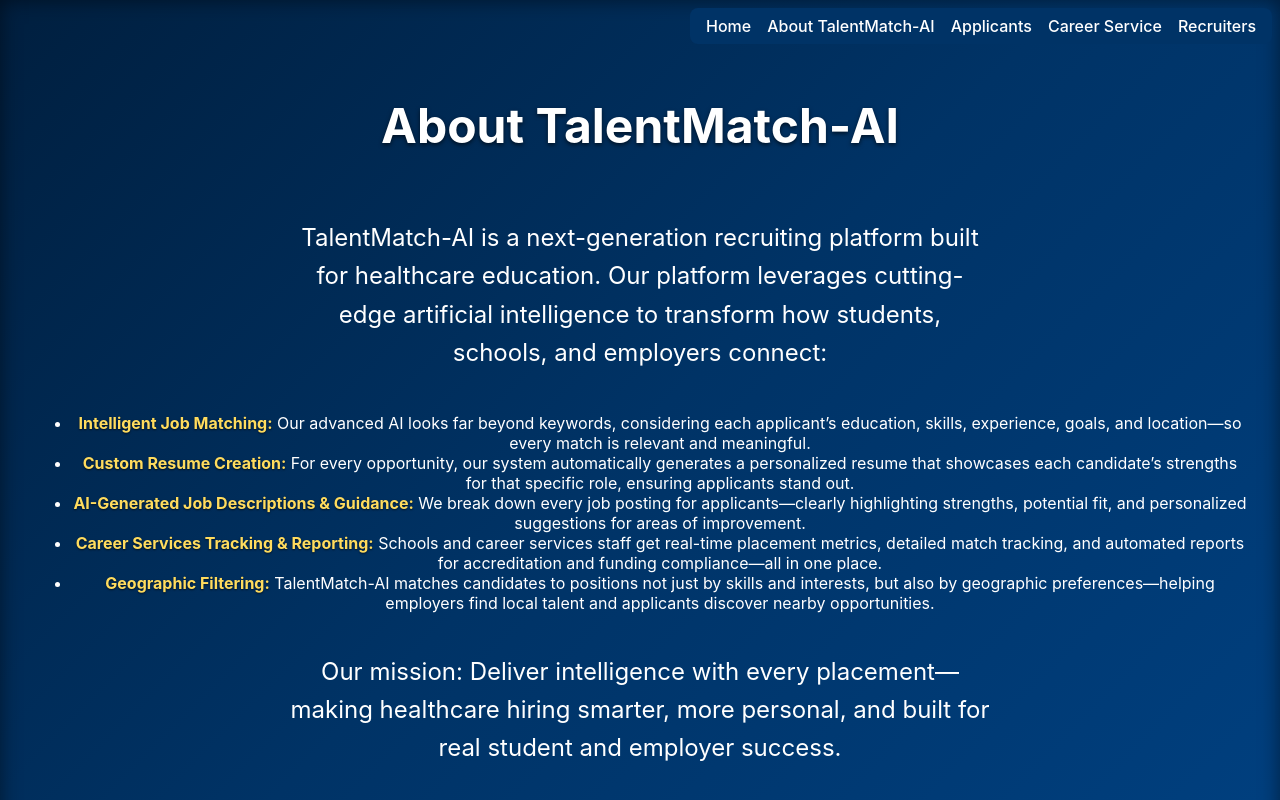
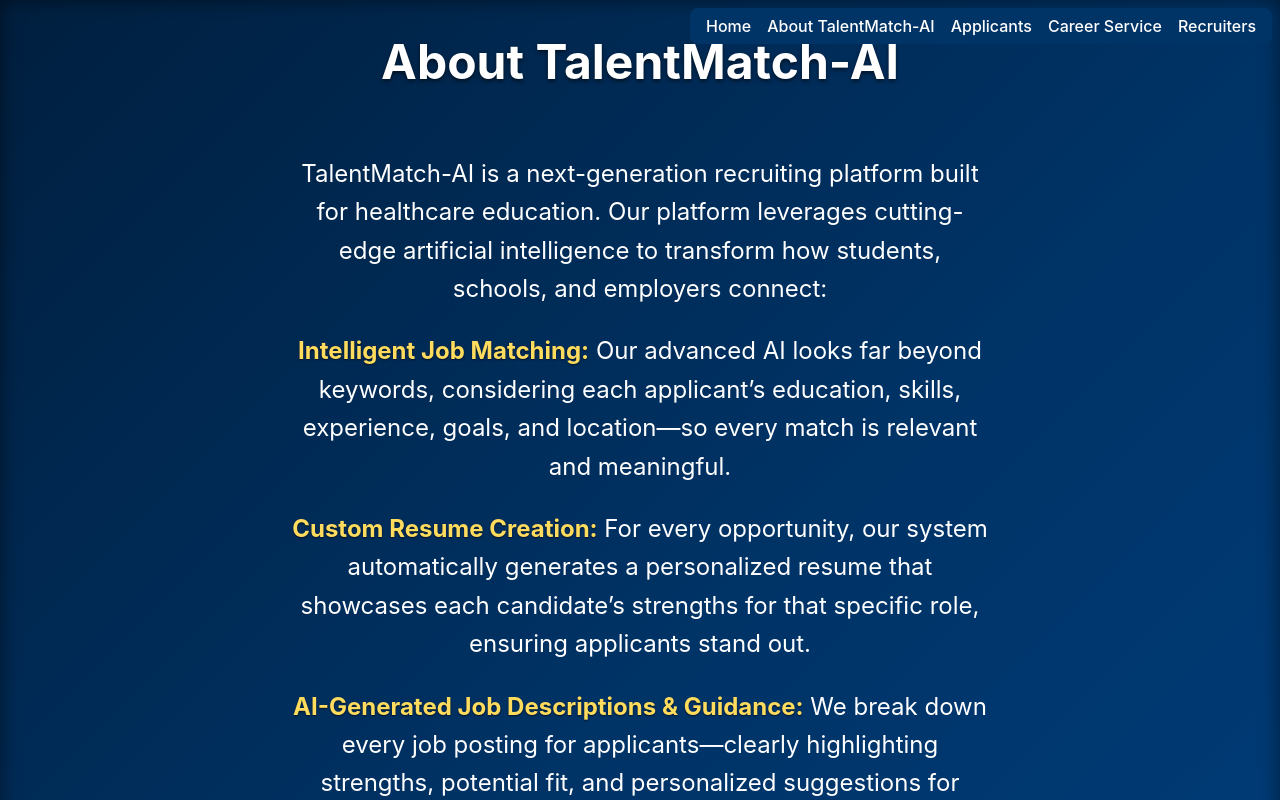
Before and after one commit to danny0ceanCA/airecruiting, a React (Create React App) app in the folder frontend/: page /about in a window 1280 px wide. Shown: the top 800 px of the page. Built offline with nearby package versions, Linux system fonts and the light colour scheme.

Commit message:
Remove bullet lists from about pages

```diff
--- a/frontend/src/AboutApplicants.js
+++ b/frontend/src/AboutApplicants.js
@@ -15,12 +15,10 @@ function AboutApplicants() {
         so you're matched with jobs that fit not just your background, but your ambitions too.
       </p>
       <p><strong>Here's how it works:</strong></p>
-      <ul>
-        <li><strong>Holistic Profile:</strong> Our guided questions help you tell your story, not just your job history.</li>
-        <li><strong>AI Matching:</strong> When a new job is posted, our AI looks at your full biography and matches you to roles where you'll thrive.</li>
-        <li><strong>Custom Resumes, Instantly:</strong> For every opportunity you match with, our technology generates a custom resume—tailored to each job and ready to send (no more "one-size-fits-all" resumes).</li>
-        <li><strong>Personal Feedback:</strong> For every job match, you can download a job description that highlights your strengths and suggests areas where you could grow—so you always know how you fit and where you can improve.</li>
-      </ul>
+      <p><strong>Holistic Profile:</strong> Our guided questions help you tell your story, not just your job history.</p>
+      <p><strong>AI Matching:</strong> When a new job is posted, our AI looks at your full biography and matches you to roles where you'll thrive.</p>
+      <p><strong>Custom Resumes, Instantly:</strong> For every opportunity you match with, our technology generates a custom resume—tailored to each job and ready to send (no more "one-size-fits-all" resumes).</p>
+      <p><strong>Personal Feedback:</strong> For every job match, you can download a job description that highlights your strengths and suggests areas where you could grow—so you always know how you fit and where you can improve.</p>
       <p>
         No more selling yourself or endlessly searching. With TalentMatch AI, you're seen for your whole story—matched, supported, and empowered to grow.
       </p>
--- a/frontend/src/AboutCareerServices.js
+++ b/frontend/src/AboutCareerServices.js
@@ -13,12 +13,10 @@ function AboutCareerServices() {
         Our platform gives you the tools to support your students as whole people and deliver the outcomes your institution values most.
       </p>
       <p><strong>Here’s how it works:</strong></p>
-      <ul>
-        <li><strong>Holistic Student Profiles:</strong> Students build rich biographies that showcase their unique backgrounds, strengths, and goals—not just a list of jobs.</li>
-        <li><strong>AI-Driven Matching:</strong> As employers post new roles, our AI matches your students based on who they are and where they’re headed, ensuring better fit and better placement rates.</li>
-        <li><strong>Custom Resumes and Actionable Feedback:</strong> For every match, the platform generates tailored resumes and job match reports—highlighting each student’s strengths, plus areas for further growth.</li>
-        <li><strong>Instant Reporting:</strong> Monitor placement rates, match quality, and engagement in real time. Generate compliance and accreditation reports with just a click.</li>
-      </ul>
+      <p><strong>Holistic Student Profiles:</strong> Students build rich biographies that showcase their unique backgrounds, strengths, and goals—not just a list of jobs.</p>
+      <p><strong>AI-Driven Matching:</strong> As employers post new roles, our AI matches your students based on who they are and where they’re headed, ensuring better fit and better placement rates.</p>
+      <p><strong>Custom Resumes and Actionable Feedback:</strong> For every match, the platform generates tailored resumes and job match reports—highlighting each student’s strengths, plus areas for further growth.</p>
+      <p><strong>Instant Reporting:</strong> Monitor placement rates, match quality, and engagement in real time. Generate compliance and accreditation reports with just a click.</p>
       <p>
         With TalentMatch AI, you help students get discovered for their full potential—while easily meeting your department’s reporting and success goals.
       </p>
--- a/frontend/src/AboutPanel.js
+++ b/frontend/src/AboutPanel.js
@@ -10,23 +10,11 @@ function AboutPanel() {
       <p>
         TalentMatch-AI is a next-generation recruiting platform built for healthcare education. Our platform leverages cutting-edge artificial intelligence to transform how students, schools, and employers connect:
       </p>
-      <ul>
-        <li>
-          <strong>Intelligent Job Matching:</strong> Our advanced AI looks far beyond keywords, considering each applicant’s education, skills, experience, goals, and location—so every match is relevant and meaningful.
-        </li>
-        <li>
-          <strong>Custom Resume Creation:</strong> For every opportunity, our system automatically generates a personalized resume that showcases each candidate’s strengths for that specific role, ensuring applicants stand out.
-        </li>
-        <li>
-          <strong>AI-Generated Job Descriptions & Guidance:</strong> We break down every job posting for applicants—clearly highlighting strengths, potential fit, and personalized suggestions for areas of improvement.
-        </li>
-        <li>
-          <strong>Career Services Tracking & Reporting:</strong> Schools and career services staff get real-time placement metrics, detailed match tracking, and automated reports for accreditation and funding compliance—all in one place.
-        </li>
-        <li>
-          <strong>Geographic Filtering:</strong> TalentMatch-AI matches candidates to positions not just by skills and interests, but also by geographic preferences—helping employers find local talent and applicants discover nearby opportunities.
-        </li>
-      </ul>
+      <p><strong>Intelligent Job Matching:</strong> Our advanced AI looks far beyond keywords, considering each applicant’s education, skills, experience, goals, and location—so every match is relevant and meaningful.</p>
+      <p><strong>Custom Resume Creation:</strong> For every opportunity, our system automatically generates a personalized resume that showcases each candidate’s strengths for that specific role, ensuring applicants stand out.</p>
+      <p><strong>AI-Generated Job Descriptions & Guidance:</strong> We break down every job posting for applicants—clearly highlighting strengths, potential fit, and personalized suggestions for areas of improvement.</p>
+      <p><strong>Career Services Tracking & Reporting:</strong> Schools and career services staff get real-time placement metrics, detailed match tracking, and automated reports for accreditation and funding compliance—all in one place.</p>
+      <p><strong>Geographic Filtering:</strong> TalentMatch-AI matches candidates to positions not just by skills and interests, but also by geographic preferences—helping employers find local talent and applicants discover nearby opportunities.</p>
       <p>
         Our mission: Deliver intelligence with every placement—making healthcare hiring smarter, more personal, and built for real student and employer success.
       </p>
--- a/frontend/src/AboutRecruiters.js
+++ b/frontend/src/AboutRecruiters.js
@@ -12,12 +12,10 @@ function AboutRecruiters() {
         TalentMatch AI goes beyond keywords and job boards. Our platform uses advanced AI to match you with healthcare candidates who are more than just lists of credentials—they’re whole people with stories, potential, and real passion for the work.
       </p>
       <p><strong>Here’s how it works:</strong></p>
-      <ul>
-        <li><strong>AI-Powered Matching:</strong> When you post a job, our AI instantly reviews the entire pool of candidate biographies—not just their skills, but their interests, strengths, and aspirations.</li>
-        <li><strong>Custom Resumes for Every Match:</strong> For each strong match, TalentMatch AI generates a custom resume tailored to your role, so you see exactly how each candidate’s background aligns with your needs.</li>
-        <li><strong>See the Whole Candidate:</strong> You don’t just get bullet points—you get a complete view, including a candidate’s growth areas and strengths, as analyzed by our platform.</li>
-        <li><strong>Job Insights at a Glance:</strong> Download clear job match reports for each candidate, showing where they excel, areas for development, and why they’re a strong fit.</li>
-      </ul>
+      <p><strong>AI-Powered Matching:</strong> When you post a job, our AI instantly reviews the entire pool of candidate biographies—not just their skills, but their interests, strengths, and aspirations.</p>
+      <p><strong>Custom Resumes for Every Match:</strong> For each strong match, TalentMatch AI generates a custom resume tailored to your role, so you see exactly how each candidate’s background aligns with your needs.</p>
+      <p><strong>See the Whole Candidate:</strong> You don’t just get bullet points—you get a complete view, including a candidate’s growth areas and strengths, as analyzed by our platform.</p>
+      <p><strong>Job Insights at a Glance:</strong> Download clear job match reports for each candidate, showing where they excel, areas for development, and why they’re a strong fit.</p>
       <p>
         Spend less time sifting through generic applications, and more time connecting with candidates who are truly ready to succeed in your roles.
       </p>
```
